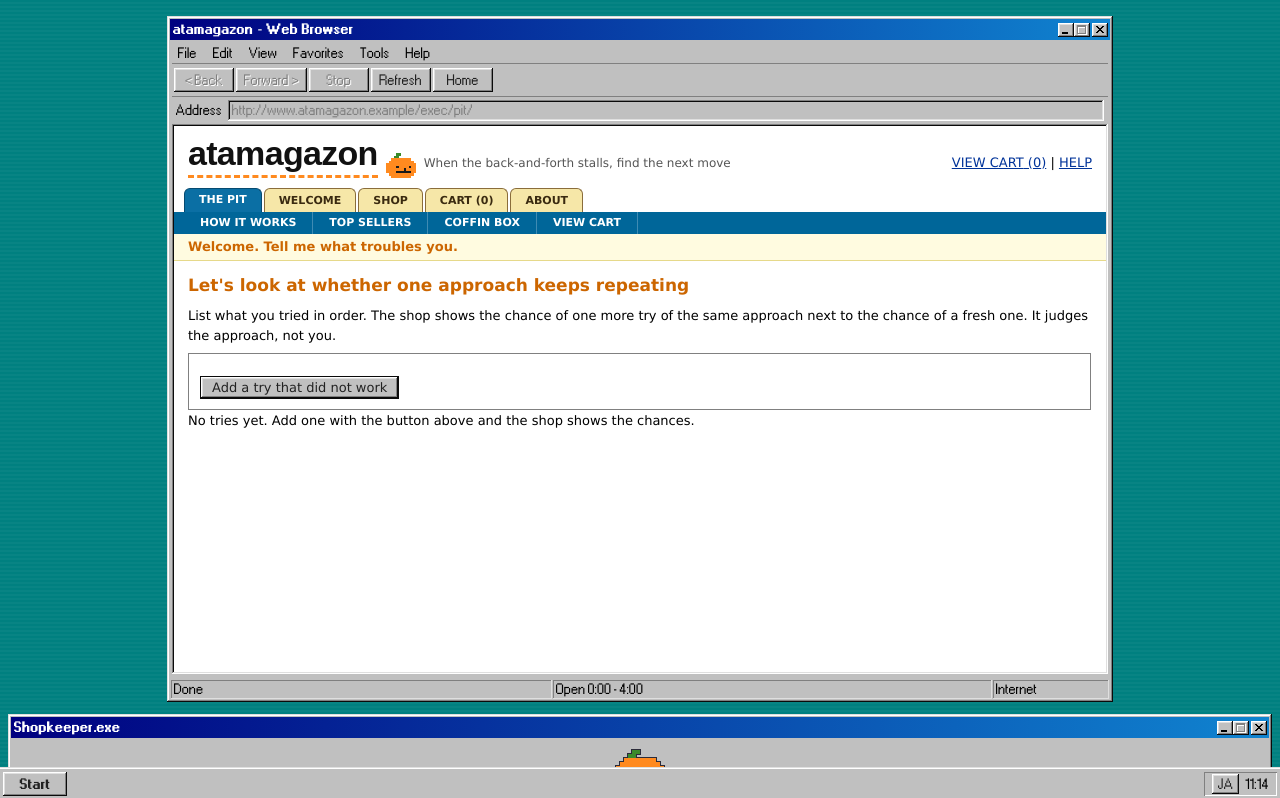
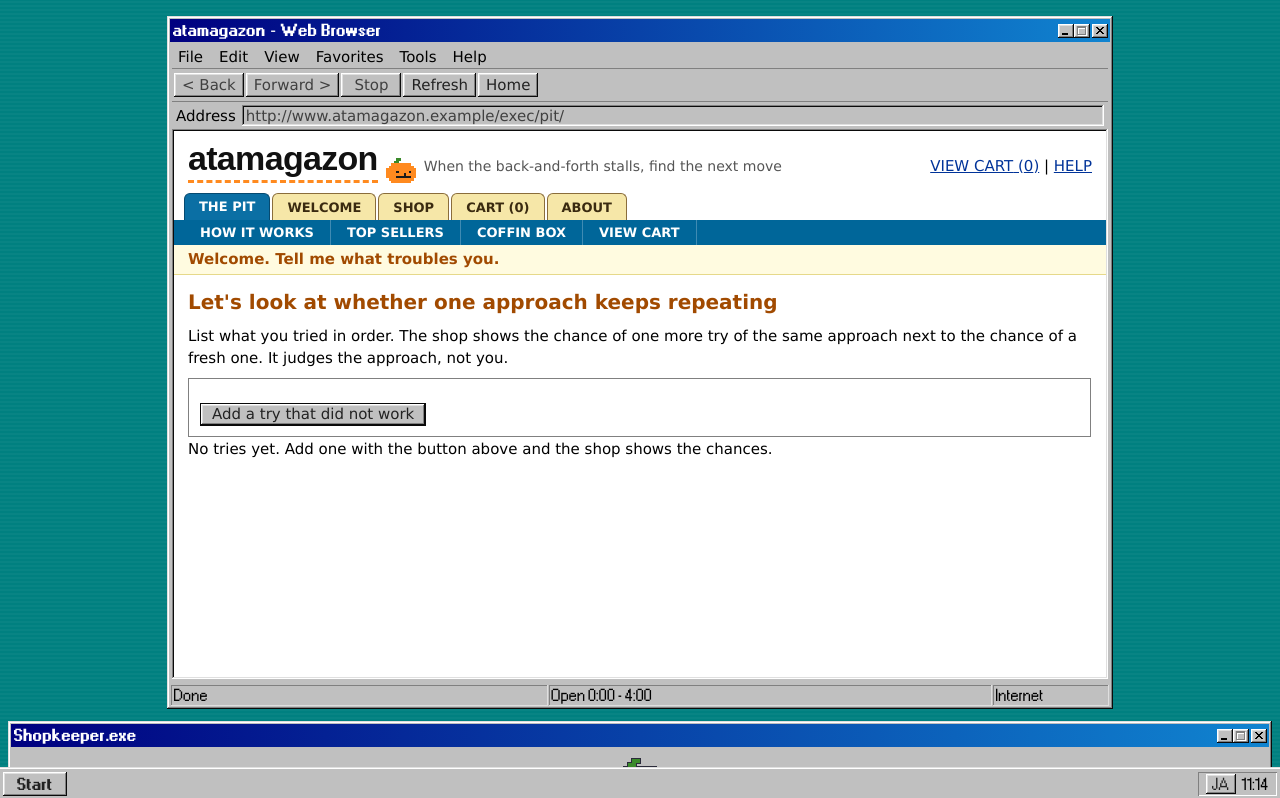
Before and after one commit to polusiti/atama-ga-amata, a Next.js app: page / in a window 1280 px wide. Shown: the top 798 px of the page. Built offline with nearby package versions, Linux system fonts and the light colour scheme.

Commit message:
Legibility: larger text, contrast of text and background colours, readable font in window bodies; pit_check auto-approved

```diff
--- a/src/app/globals.css
+++ b/src/app/globals.css
@@ -25,7 +25,7 @@ body {
 .taskbar,
 .taskbar * {
   font-family: "Pixelated MS Sans Serif", "MS PGothic", "Yu Gothic UI", "Hiragino Sans", Meiryo, sans-serif;
-  font-size: 13px;
+  font-size: 15px;
   -webkit-font-smoothing: auto;
 }
 
@@ -90,14 +90,14 @@ body {
 .page,
 .page * {
   font-family: Verdana, Arial, "MS PGothic", "Yu Gothic UI", "Hiragino Sans", Meiryo, sans-serif;
-  font-size: 13px;
+  font-size: 15px;
   line-height: 1.5;
 }
 
 .page {
   --blue: #006699;
   --link: #003399;
-  --orange: #cc6600;
+  --orange: #a14a00;
   --yellow: #ffcc66;
   --pumpkin: #ff8a1f;
 }
@@ -129,13 +129,13 @@ body {
 }
 
 .brand .tagline {
-  font-size: 12px !important;
+  font-size: 14px !important;
   color: #555;
   padding-bottom: 6px;
 }
 
 .toplinks {
-  font-size: 11px !important;
+  font-size: 13px !important;
   padding-bottom: 6px;
 }
 
@@ -157,7 +157,7 @@ body {
   background: #f6e7a8;
   color: #3a2a10;
   text-shadow: none;
-  font-size: 11px !important;
+  font-size: 13px !important;
   font-weight: 700;
   text-transform: uppercase;
   cursor: pointer;
@@ -192,14 +192,14 @@ body {
   background: transparent;
   color: #fff;
   text-shadow: none;
-  font-size: 11px !important;
+  font-size: 13px !important;
   font-weight: 700;
   text-transform: uppercase;
   cursor: pointer;
 }
 
 .page .subnav button:hover {
-  background: #0b7fb8;
+  background: #095f8f;
 }
 
 .page .subnav button:not(:disabled):active {
@@ -222,7 +222,7 @@ body {
 
 .content h2 {
   margin: 0 0 8px;
-  font-size: 17px !important;
+  font-size: 20px !important;
   color: var(--orange);
 }
 
@@ -231,7 +231,7 @@ body {
 }
 
 .small {
-  font-size: 12px !important;
+  font-size: 14px !important;
   color: #444;
 }
 
@@ -310,7 +310,7 @@ body {
   padding: 2px 8px;
   background: var(--blue);
   color: #fff;
-  font-size: 11px !important;
+  font-size: 13px !important;
   letter-spacing: 0.04em;
   text-transform: uppercase;
 }
@@ -330,7 +330,7 @@ body {
 
 .qn {
   color: #6b4a00;
-  font-size: 12px !important;
+  font-size: 14px !important;
   margin-bottom: 0 !important;
 }
 
@@ -435,7 +435,7 @@ body {
 
 .page .title {
   font-weight: 700;
-  font-size: 14px !important;
+  font-size: 16px !important;
 }
 
 .reqs {
@@ -451,8 +451,8 @@ body {
 }
 
 .center.dim .items {
-  opacity: 0.45;
-  filter: grayscale(0.7);
+  opacity: 0.72;
+  filter: grayscale(0.3);
 }
 
 .tag {
@@ -461,7 +461,7 @@ body {
   padding: 0 5px;
   background: var(--blue);
   color: #fff;
-  font-size: 11px !important;
+  font-size: 13px !important;
   vertical-align: middle;
 }
 
@@ -494,7 +494,7 @@ body {
 }
 
 .up {
-  color: #138a13;
+  color: #0f6e0f;
   font-weight: 700;
 }
 
@@ -544,7 +544,7 @@ body {
 .specbox {
   white-space: pre-wrap;
   font-family: "Courier New", monospace !important;
-  font-size: 12px !important;
+  font-size: 14px !important;
   max-height: 260px;
   overflow: auto;
 }
@@ -555,7 +555,7 @@ details {
 
 details code {
   font-family: "Courier New", monospace !important;
-  font-size: 11px !important;
+  font-size: 13px !important;
   word-break: break-all;
 }
 
@@ -761,7 +761,7 @@ details.how summary {
 }
 
 .tag.status.next {
-  background: #138a13;
+  background: #0f6e0f;
 }
 
 .tag.status.blocked {
@@ -769,5 +769,29 @@ details.how summary {
 }
 
 .tag.status.done {
-  background: #777;
+  background: #5f5f5f;
 }
+
+/* Legibility: disabled and address text stay readable on the grey and white of the window. */
+.window button:disabled,
+.window input:disabled {
+  color: #404040;
+  text-shadow: none;
+}
+.addressbar input {
+  color: #404040;
+}
+
+/* The pixel font is drawn for 11px. Stretched to 15px it squeezes sideways, so window bodies use the same readable face as the page. Title bars keep the pixel font. */
+.window-body,
+.window-body * {
+  font-family: Verdana, Arial, "Yu Gothic UI", "Hiragino Sans", Meiryo, sans-serif;
+}
+
+/* Two small fixes seen in the screenshot: the read-aloud label lines overlapped, and the example in the input was cut. */
+.window input[type=checkbox] + label {
+  line-height: 1.4;
+}
+.agent-form input {
+  font-size: 14px !important;
+}
```
Also changed, not shown: .kiro/settings/mcp.json.
